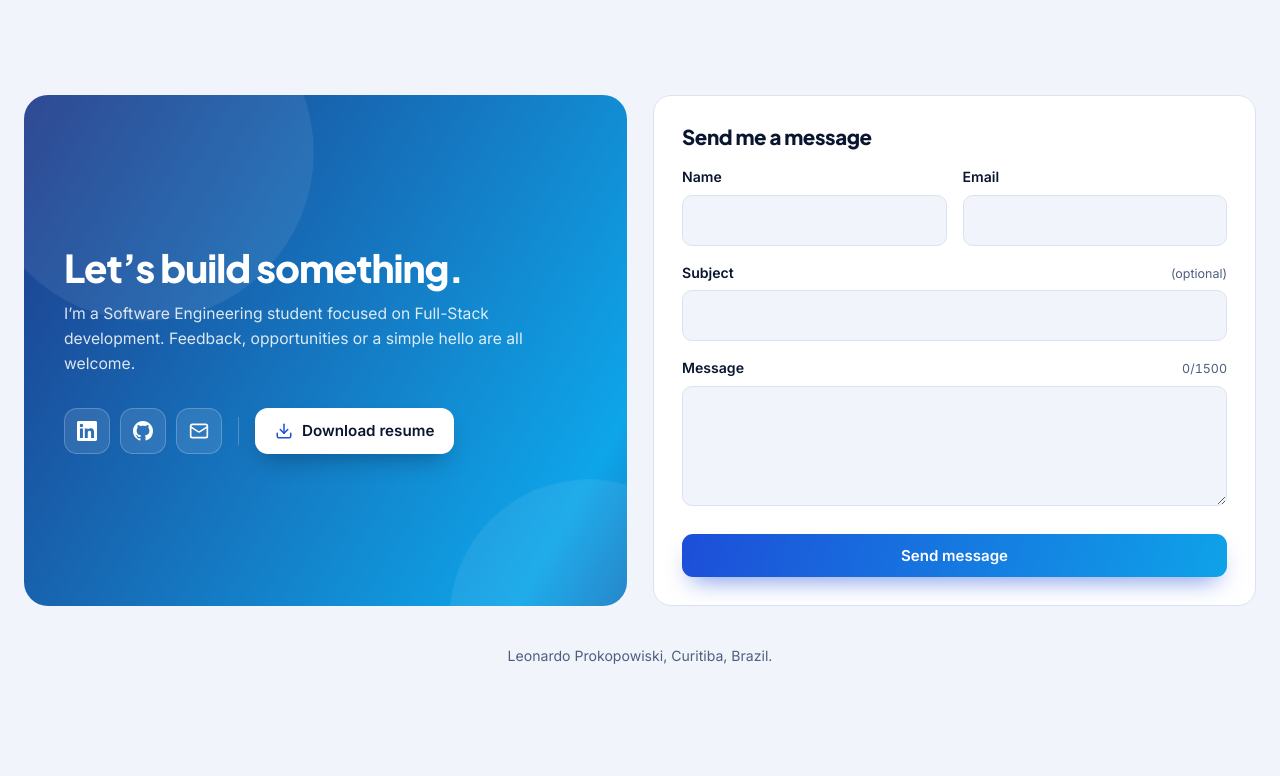
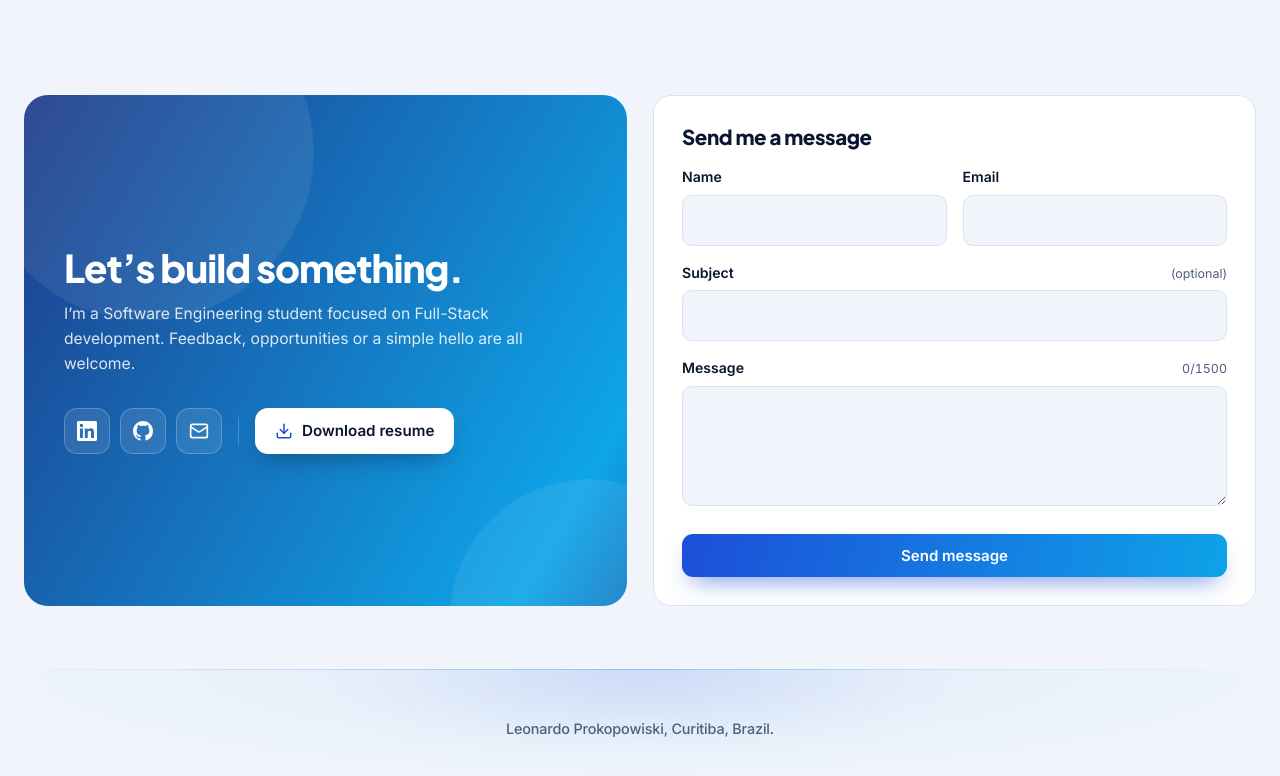
Before and after one commit to leonardoprokopowiskii/portfolio, a React (Vite) app: page / in a window 1280 px wide. Shown: the part 3638-4414 px from the top of the page. Before the commit the page ends 4362 px from the top, so only its background shows below. Built offline with nearby package versions, Linux system fonts and the light colour scheme.

Commit message:
style(footer): add gradient divider line and ambient glow background

```diff
--- a/src/components/layout/Footer/Footer.module.css
+++ b/src/components/layout/Footer/Footer.module.css
@@ -1,6 +1,62 @@
 .footer {
-  padding: 40px 0 56px;
+  position: relative;
+  overflow: hidden;
+  margin-top: 64px;
+  padding: 48px 0 64px;
   color: var(--muted);
   text-align: center;
-  font-size: 0.88rem;
+  font-size: 0.9rem;
+  background: radial-gradient(
+    65% 140px at 50% 0%,
+    rgba(37, 99, 235, 0.08) 0%,
+    rgba(14, 165, 233, 0.03) 55%,
+    transparent 85%
+  );
 }
+
+.footer::before {
+  content: "";
+  position: absolute;
+  top: 0;
+  left: 0;
+  right: 0;
+  height: 1px;
+  background: linear-gradient(
+    90deg,
+    transparent 0%,
+    rgba(29, 78, 216, 0.15) 20%,
+    rgba(14, 165, 233, 0.38) 50%,
+    rgba(34, 211, 238, 0.15) 80%,
+    transparent 100%
+  );
+}
+
+.glow {
+  position: absolute;
+  top: -40px;
+  left: 50%;
+  transform: translateX(-50%);
+  width: min(600px, 90vw);
+  height: 100px;
+  background: radial-gradient(closest-side, rgba(37, 99, 235, 0.16), transparent);
+  filter: blur(28px);
+  pointer-events: none;
+  z-index: 0;
+}
+
+.inner {
+  position: relative;
+  z-index: 1;
+}
+
+.text {
+  margin: 0;
+  font-weight: 500;
+  letter-spacing: -0.01em;
+  color: var(--muted);
+  transition: color 0.25s ease;
+}
+
+.text:hover {
+  color: var(--ink);
+}
--- a/src/components/layout/Footer/Footer.tsx
+++ b/src/components/layout/Footer/Footer.tsx
@@ -4,5 +4,12 @@ import styles from './Footer.module.css';
 export function Footer() {
   const { t } = useLanguage();
 
-  return <footer className={styles.footer}>{t.footer.text}</footer>;
+  return (
+    <footer className={styles.footer}>
+      <div className={styles.glow} aria-hidden="true" />
+      <div className={`wrap ${styles.inner}`}>
+        <p className={styles.text}>{t.footer.text}</p>
+      </div>
+    </footer>
+  );
 }
```
